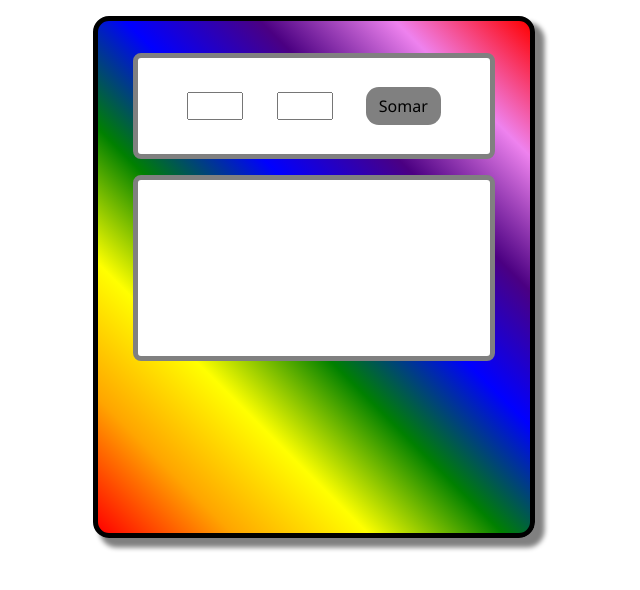
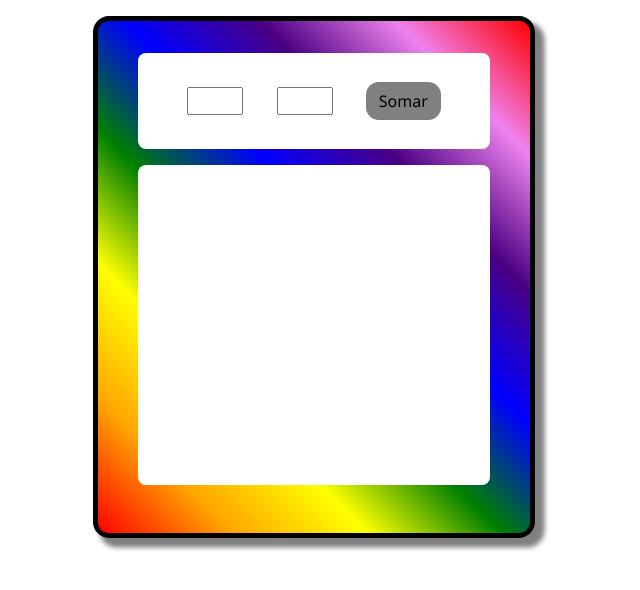
Before and after one commit to DaviWenzel/OficinaWeb, a plain HTML site: page aula_2/exemplo_4.html in a window 1280 px wide. Shown: the whole page, without its empty margins (326-966 px from the left). Drawn offline with Linux system fonts and the light colour scheme.

Commit message:
Backup meio de aula

```diff
--- a/aula_2/exemplo_4.html
+++ b/aula_2/exemplo_4.html
@@ -14,7 +14,7 @@
             <button class = "botao" onclick = "somar()">Somar</button>
         </section>
         <main class = corpo>
-            <div id="corpo"></div>
+            <div id="resp2"></div>
         </main>
     </div>
 
@@ -31,7 +31,7 @@
             var num = parseInt(numero1.value)
             var num2 = parseInt(numero2.value)
             var soma = num + num2
-            document.getElementById("corpo").innerHTML = `Número informado: ${num} + ${num2} = ${soma}`
+            document.getElementById("resp2").innerHTML += `<p>${num} + ${num2} = ${soma}<\p>`
         }
     </script>
 </body>
--- a/aula_2/style.css
+++ b/aula_2/style.css
@@ -25,9 +25,18 @@
     color: white;
 }
 
+#resp2{
+    width: 100%;
+    height: 100%;
+    display: flex;
+    justify-content: center;
+    align-items: center;
+    flex-direction: column;
+    overflow: auto;
+}
+
 
 .cabecalho, .corpo {
-    border: 5px solid gray;
     padding: 1rem;
     margin: 1rem auto;
     font-weight:bolder;
@@ -45,7 +54,7 @@
 }
 
 .corpo{
-    height: 9rem;
+    height: 18rem;
     display:flex;
     justify-content: center;
     align-items: center;
```
